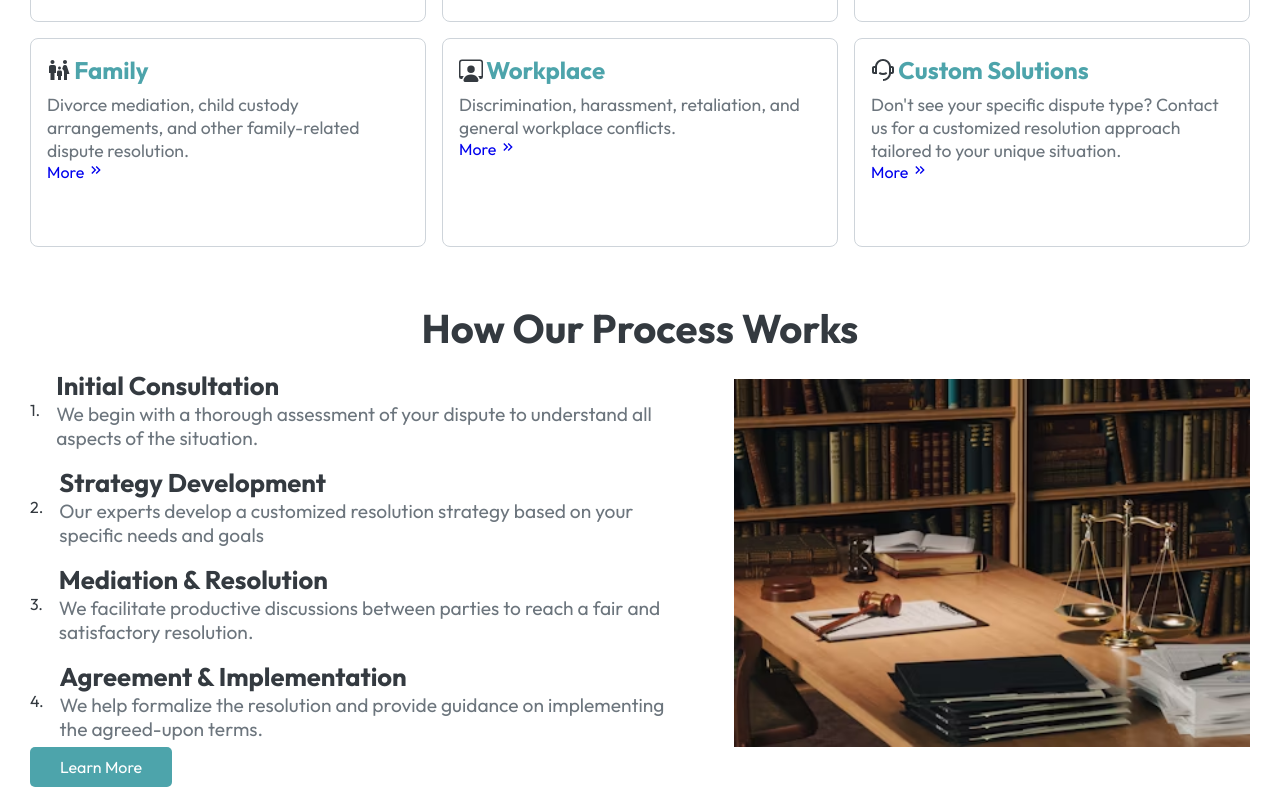
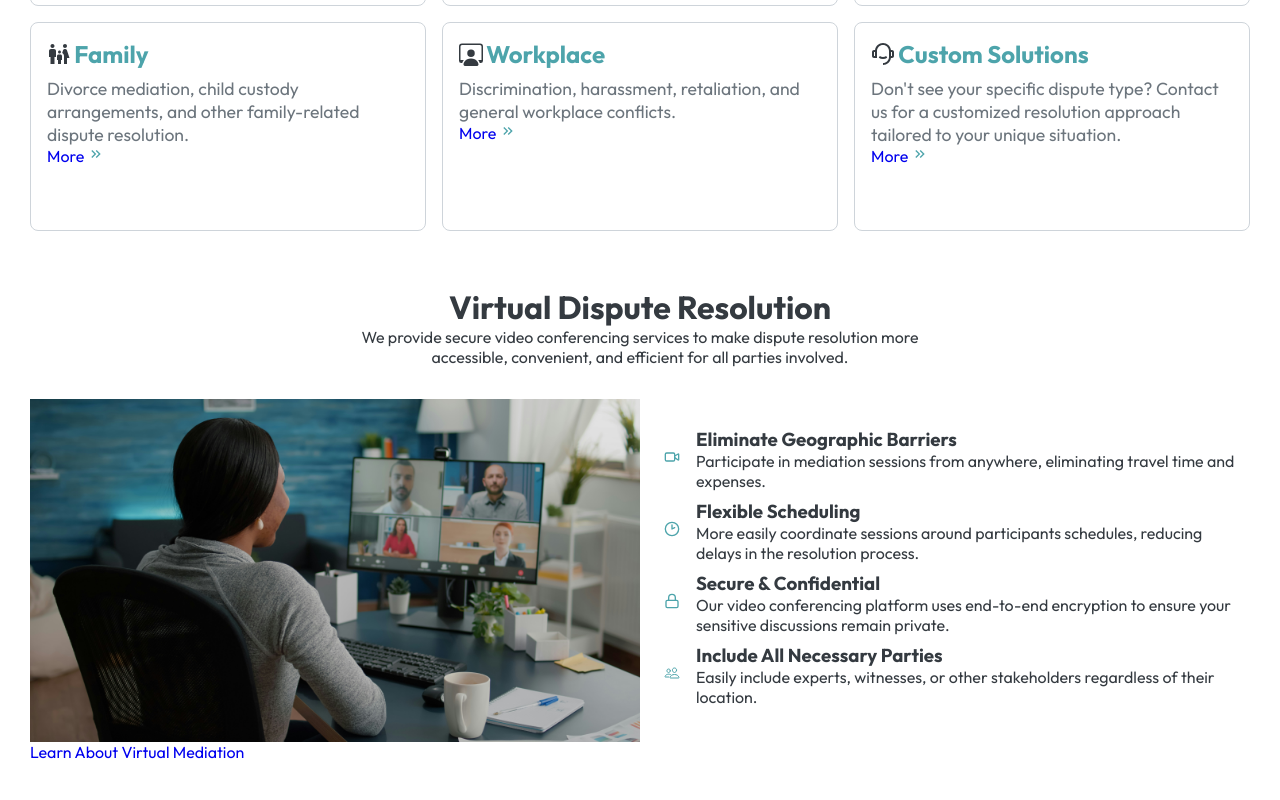
Before and after one commit to ozi-sadiq-kasai/bridge, a React (Vite) app: page / in a window 1280 px wide. Shown: the part 920-1720 px from the top of the page. Built offline with nearby package versions, Linux system fonts and the light colour scheme.

Commit message:
virtual and others added and styled

```diff
--- a/src/assets/bridgePoint_assets/assets.js
+++ b/src/assets/bridgePoint_assets/assets.js
@@ -1,10 +1,12 @@
 import Logo from './Logo.png';
 import mediation from './mediaition.webp'
 import office from './office.avif'
+import virtual from './virtual.jpg'
 
 
 export const assets = {
     Logo,
     mediation,
     office,
+    virtual,
 }
--- a/src/components/Nav/Nav.css
+++ b/src/components/Nav/Nav.css
@@ -1,6 +1,6 @@
 .nav {
   width: 100%;
-  background-color: transparent;
+  background-color: whitesmoke;
   border-bottom: 1px solid #ddd;
   position: sticky;
   top: 0;
@@ -11,7 +11,7 @@
   display: flex;
   justify-content: space-between;
   align-items: center;
-  padding: 1rem 2rem;
+  padding: 0.5rem 2rem;
 }
 
 .nav-logo .logo {
--- /dev/null
+++ b/src/components/virtual/Virtual.css
@@ -0,0 +1,29 @@
+.virtual__container {
+  margin-top: 3.5rem;
+}
+.virtual__container--header {
+  text-align: center;
+  margin-bottom: 2rem;
+}
+.virtual__container--header h2 {
+  font-size: 2rem;
+}
+.virtual__container--header p {
+  width: 50%;
+  margin: 0 auto;
+}
+.virtual__container--text{
+    display: flex;
+    gap: 1.5rem;
+    align-items: center;
+}
+.virtual__container--list li{
+    display: flex;
+    gap: 1rem;
+    align-items: center;
+    margin-bottom: 0.5rem;
+
+}
+span{
+    color: #4da4ab;
+}
--- /dev/null
+++ b/src/components/virtual/Virtual.jsx
@@ -0,0 +1,61 @@
+import './Virtual.css'
+import { assets } from '../../assets/bridgePoint_assets/assets';
+import { LuVideo, LuClock2 } from "react-icons/lu";
+import { FiLock } from "react-icons/fi";
+import { IoPeopleOutline } from "react-icons/io5";
+
+
+const virtual = [
+    {
+        header: 'Eliminate Geographic Barriers',
+        text: 'Participate in mediation sessions from anywhere, eliminating travel time and expenses.',
+        icon: <LuVideo />
+    },
+    {
+        header: 'Flexible Scheduling',
+        text: 'More easily coordinate sessions around participants schedules, reducing delays in the resolution process.',
+        icon: <LuClock2 />
+    },
+    {
+        header: 'Secure & Confidential',
+        text: 'Our video conferencing platform uses end-to-end encryption to ensure your sensitive discussions remain private.',
+        icon: <FiLock />
+    },
+    {
+        header: 'Include All Necessary Parties',
+        text: 'Easily include experts, witnesses, or other stakeholders regardless of their location.',
+        icon: <IoPeopleOutline />
+    },
+]
+
+const Virtual = () => {
+    return (
+        <div className='virtual__container'>
+            <div className='virtual__container--header'>
+                <h2>Virtual Dispute Resolution</h2>
+                <p>We provide secure video conferencing services to make dispute resolution more accessible,
+                    convenient, and efficient for all parties involved.</p>
+            </div>
+            <div className='virtual__container--text'>
+                <img src={assets.virtual} alt="" style={{ width: "50%" }} />
+                <ul className='virtual__container--list'>
+                    {
+                        virtual.map((item, index) => (
+                            <li key={index}>
+                                <span>{item.icon}</span>
+                                <div>
+                                    <h3>{item.header}</h3>
+                                    <p>{item.text}</p>
+                                </div>
+                            </li>
+                        ))
+                    }
+                </ul>
+
+            </div>
+            <a href="#" className='virtual__container'>Learn About Virtual Mediation</a>
+        </div>
+    );
+};
+
+export default Virtual;
--- a/src/pages/form/Form.css
+++ b/src/pages/form/Form.css
@@ -0,0 +1,40 @@
+.form__container{
+    border: 2px solid green;
+    margin-top: 3.5rem;
+}
+
+.form__container--header{
+    text-align: center;
+}
+.form__container--header h2{
+    font-size: 2.5rem;
+}
+.form__container--header p{
+    width: 55%;
+    margin: 0 auto;
+}
+.form__container .step{
+    text-align: center;
+    margin-top: 2rem;
+}
+.form__container .step span{
+    color: #4da4ab;
+}
+.form__container--form{
+    border: 2px solid blue;
+    padding: 1rem 0;
+    width: 70%;
+    margin: 0 auto;
+}
+.form__container--form--content{
+    border: 2px solid red;
+}
+.form__container--content--header{
+border:1px solid black;
+}
+.form__container--content--header h3{
+    font-size: 1.6rem;
+}
+.form__container--content--header p{
+    font-size: 1rem;
+}
--- a/src/pages/form/Form.jsx
+++ b/src/pages/form/Form.jsx
@@ -33,16 +33,16 @@ const Form = () => {
     };
 
     return (
-        <div className="form-container">
-            <div>
+        <div className="form__container">
+            <div className='form__container--header'>
                 <h2>Get Started</h2>
                 <p>Complete the form below to begin the dispute resolution process. Our team will review your information and contact you to discuss next steps.</p>
             </div>
-            <h3>Step {step} of 3</h3>
-            <form onSubmit={handleSubmit}>
+            <h3 className='step'>Step <span>{step}</span> of 3</h3>
+            <form onSubmit={handleSubmit} className='form__container--form'>
                 {step === 1 && (
-                    <div>
-                        <div>
+                    <div className='form__container--content'>
+                        <div className='form__container--content--header'>
                             <h3>Dispute Information</h3>
                             <p>Tell us about your dispute</p>
                         </div>
--- a/src/pages/home/Home.jsx
+++ b/src/pages/home/Home.jsx
@@ -2,6 +2,7 @@ import './Home.css'
 import Disputes from '../../components/disputes/Disputes'
 import Expertise from '../../components/expertise/Expertise';
 import Processes from '../../components/processes/Processes';
+import Virtual from '../../components/virtual/Virtual';
 
 
 const Home = () => {
@@ -9,6 +10,7 @@ const Home = () => {
     <div className='home'>
         <Disputes/>
         <Expertise/>
+        <Virtual/>
         <Processes/>
     </div>
   );
```
Also changed, not shown: src/assets/bridgePoint_assets/virtual.jpg (added).
